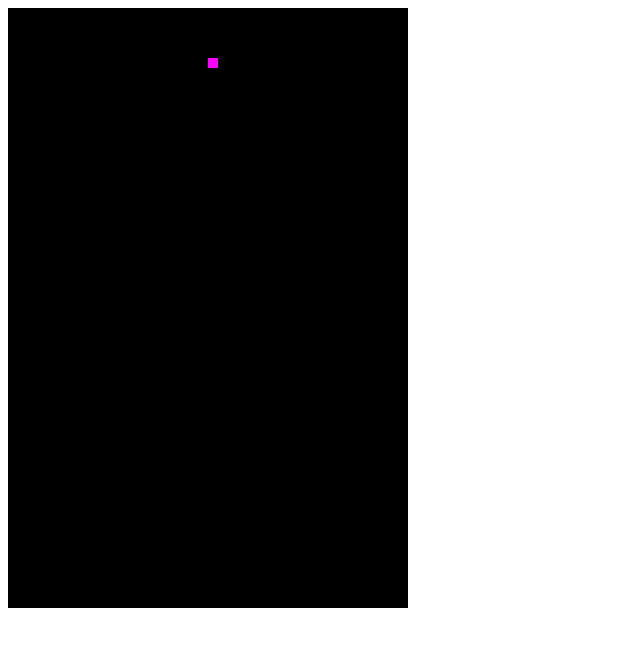
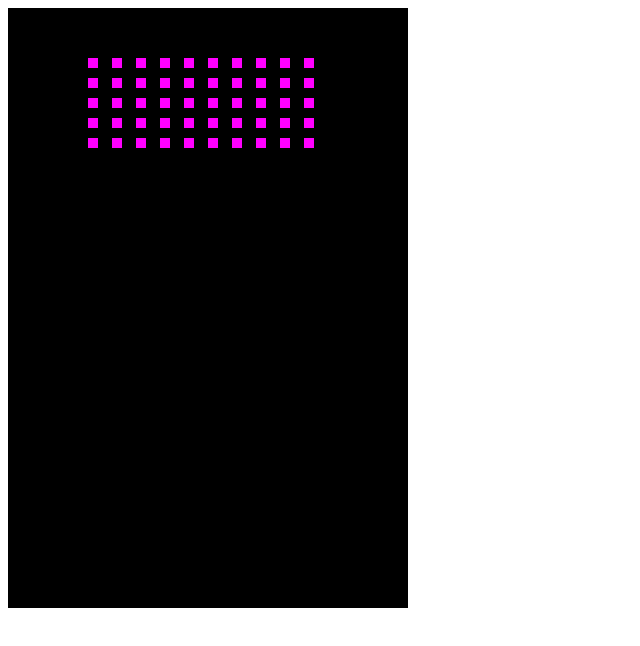
Before and after one commit to trueskawka/space-invaders, a website: page views/index.html in a window 1280 px wide. Shown: the whole page, without its empty margins (0-640 px from the left). Drawn offline with Linux system fonts and the light colour scheme.

Commit message:
Add alien swarm
Spawn the swarm
Remove move from single alien

```diff
--- a/public/alien.js
+++ b/public/alien.js
@@ -4,28 +4,8 @@ class Alien {
   constructor(x, y) {
     this.x = x;
     this.y = y;
-    this.v = 0.5;
-    this.direction = 1;
     this.width = 10;
     this.height = 10;
-  }
-
-  move() {
-    var dx = this.v * this.direction;
-    this.moveX(dx);
-  }
-
-  moveX(dx){
-    if (this.x + dx + this.width >= boundaryRight
-        || this.x + dx <= boundaryLeft) {
-      this.direction *= -1;
-      this.moveY(30);
-    }
-    this.x += dx;
-  }
-
-  moveY(dy){
-    this.y += dy;
   }
 
   draw() {
--- a/public/game.js
+++ b/public/game.js
@@ -1,9 +1,6 @@
 var contextWidth = 400,
     contextHeight = 600;
 var ctx;
-
-var boundaryRight = 351,
-    boundaryLeft = 49;
 
 function init() {
   ctx = document.getElementById('game').getContext('2d');
@@ -12,14 +9,12 @@ function init() {
   window.requestAnimationFrame(draw);
 }
 
-var alien = new Alien(50, 50);
-
 function draw() {
   ctx.fillStyle = 'black';
   ctx.fill();
 
-  alien.move();
-  alien.draw();
+  swarm.move();
+  swarm.draw();
 
   window.requestAnimationFrame(draw);
 }
--- /dev/null
+++ b/public/swarm.js
@@ -0,0 +1,70 @@
+var boundaryRight = 351,
+    boundaryLeft = 49;
+
+class Swarm {
+  constructor() {
+    this.aliens = [];
+    this.x = 50;
+    this.y = 50;
+    this.v = 0.1;
+    this.direction = 1;
+    this.nX = 10;
+    this.nY = 5;
+    this.alienSpaceX = 14;
+    this.alienSpaceY = 10;
+    this.width = (this.nX - 1) * this.alienSpaceX + 10 * this.nX;
+    this.height = (this.nY - 1) * this.alienSpaceY + 10 * this.nY;
+  }
+
+  draw() {
+    this.aliens.forEach(function(alienRow) {
+      alienRow.forEach(function(alien){
+        alien.draw();
+      })
+    });
+  }
+
+  move() {
+    var dx = this.v * this.direction;
+    this.moveX(dx);
+  }
+
+  moveX(dx){
+    if (this.x + dx + this.width >= boundaryRight
+        || this.x + dx <= boundaryLeft) {
+      this.direction *= -1;
+      this.moveY(30);
+    }
+    this.x += dx;
+    this.aliens.forEach(function(alienRow) {
+      alienRow.forEach(function(alien) {
+        alien.x += dx;
+      });
+    });
+  }
+
+  moveY(dy){
+    this.y += dy;
+    this.aliens.forEach(function(alienRow) {
+      alienRow.forEach(function(alien) {
+        alien.y += dy;
+      });
+    });
+  }
+
+  spawn() {
+    for (var ny = 0; ny < this.nY; ny++) {
+      var aliensRow = [];
+      for (var nx = 0; nx < this.nX; nx++) {
+        var x = this.x + nx * 10 + this.alienSpaceX * nx;
+        var y = this.y + ny * 10 + this.alienSpaceY * ny;
+        var alien = new Alien(x, y);
+        aliensRow.push(alien);
+      }
+      this.aliens.push(aliensRow);
+    }
+  }
+}
+
+var swarm = new Swarm();
+swarm.spawn();
--- a/views/index.html
+++ b/views/index.html
@@ -7,6 +7,7 @@
     <meta name="viewport" content="width=device-width, initial-scale=1">
 
     <script src="/alien.js"></script>
+    <script src="/swarm.js"></script>
     <script src="/game.js"></script>
   </head>
   <body onload="init();">
```
Also changed, not shown: README.md.
